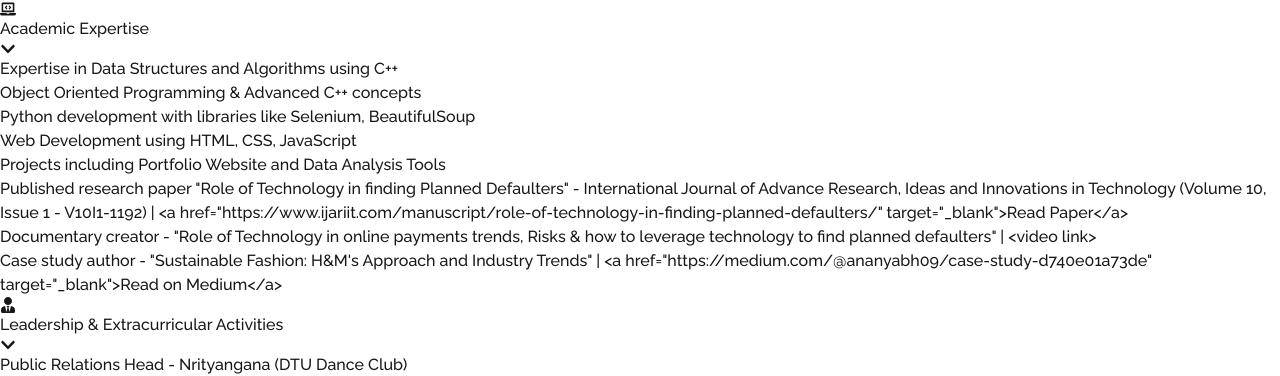
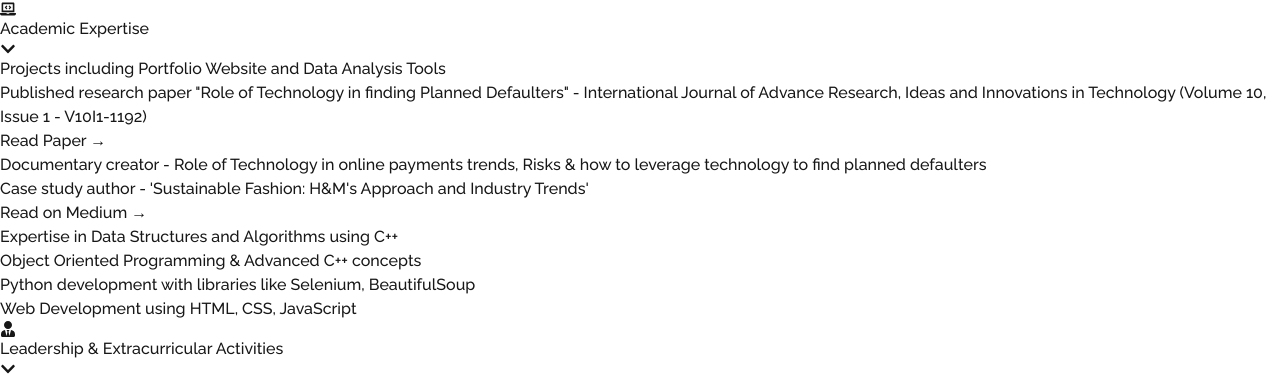
Before and after one commit to DesireDivTeam/Ananyaresume, a Next.js app: page /resume in a window 1280 px wide. Shown: the part 820-1196 px from the top of the page. Built offline with nearby package versions, Linux system fonts and the light colour scheme.

Commit message:
feat: enhance resume page with new content and improved layout

```diff
--- a/src/app/(pages)/resume/page.js
+++ b/src/app/(pages)/resume/page.js
@@ -25,14 +25,23 @@ const resumeSections = [
     title: 'Academic Expertise',
     icon: <FaLaptopCode className="w-6 h-6" />,
     content: [
+      "Projects including Portfolio Website and Data Analysis Tools",
+      {
+        text: 'Published research paper "Role of Technology in finding Planned Defaulters" - International Journal of Advance Research, Ideas and Innovations in Technology (Volume 10, Issue 1 - V10I1-1192)',
+        link: 'https://www.ijariit.com/manuscript/role-of-technology-in-finding-planned-defaulters/',
+        linkText: 'Read Paper'
+      },
+      "Documentary creator - Role of Technology in online payments trends, Risks & how to leverage technology to find planned defaulters",
+      {
+        text: "Case study author - 'Sustainable Fashion: H&M's Approach and Industry Trends'",
+        link: "https://medium.com/@ananyabh09/case-study-d740e01a73de",
+        linkText: "Read on Medium"
+      },
       "Expertise in Data Structures and Algorithms using C++",
       "Object Oriented Programming & Advanced C++ concepts",
       "Python development with libraries like Selenium, BeautifulSoup",
       "Web Development using HTML, CSS, JavaScript",
-      "Projects including Portfolio Website and Data Analysis Tools",
-      `Published research paper "Role of Technology in finding Planned Defaulters" - International Journal of Advance Research, Ideas and Innovations in Technology (Volume 10, Issue 1 - V10I1-1192) | <a href="https://www.ijariit.com/manuscript/role-of-technology-in-finding-planned-defaulters/" target="_blank">Read Paper</a>`,
-      `Documentary creator - "Role of Technology in online payments trends, Risks & how to leverage technology to find planned defaulters" | <video link>`,
-      `Case study author - "Sustainable Fashion: H&M's Approach and Industry Trends" | <a href="https://medium.com/@ananyabh09/case-study-d740e01a73de" target="_blank">Read on Medium</a>`
+
     ]
   },
   {
@@ -73,11 +82,31 @@ export default function ResumePage() {
     setExpandedSection(prev => (prev === sectionId ? null : sectionId));
   };
 
+  const renderContent = (item) => {
+    if (typeof item === 'string') {
+      return <p className="text-base md:text-lg text-gray-300 leading-relaxed group-hover/item:text-gray-200 transition-colors">{item}</p>;
+    }
+    return (
+      <div className="space-y-2">
+        <p className="text-base md:text-lg text-gray-300 leading-relaxed group-hover/item:text-gray-200 transition-colors">
+          {item.text}
+        </p>
+        <a
+          href={item.link}
+          target="_blank"
+          rel="noopener noreferrer"
+          className="inline-block text-purple-400 hover:text-purple-300 transition-colors text-sm"
+        >
+          {item.linkText} →
+        </a>
+      </div>
+    );
+  };
+
   return (
     <Wrapper className="py-7">
       <div className="max-w-5xl mx-auto px-4">
-        <div className="text-center mb-8">
-          <div className="inline-flex items-center gap-4 flex-col">
+        <div className="flex justify-between items-center mb-8">
           <h1 className="text-5xl md:text-6xl font-bold bg-gradient-to-r from-white via-purple-200 to-white bg-clip-text text-transparent">
             Resume
           </h1>
@@ -89,7 +118,6 @@ export default function ResumePage() {
             <FaFileAlt className="w-4 h-4" />
             Read Full CV
           </a>
-          </div>
         </div>
 
         {/* Introduction Section */}
@@ -105,7 +133,6 @@ export default function ResumePage() {
             ))}
           </div>
         </div>
-
          {/* Accordion Sections */}
          <div className="space-y-3">
           {resumeSections.map((section) => (
@@ -132,7 +159,6 @@ export default function ResumePage() {
                   size={16}
                 />
               </button>
-
               <div className={`transition-all duration-300 ease-in-out ${
                 expandedSection === section.id
                   ? 'max-h-[1000px] opacity-100'
@@ -143,12 +169,10 @@ export default function ResumePage() {
                     section.component
                   ) : (
                     <div className="grid gap-4">
-                      {section.content.map((text, idx) => (
+                      {section.content.map((item, idx) => (
                         <div key={idx} className="flex items-start gap-4 group/item">
                           <div className="w-2.5 h-2.5 mt-2.5 rounded-full bg-purple-400" />
-                          <p className="text-base md:text-lg text-gray-300 leading-relaxed group-hover/item:text-gray-200 transition-colors">
-                            {text}
-                          </p>
+                          {renderContent(item)}
                         </div>
                       ))}
                     </div>
@@ -160,5 +184,6 @@ export default function ResumePage() {
         </div>
       </div>
     </Wrapper>
+
   );
 }
```
Lines whose indentation alone changed are shown as unchanged.
